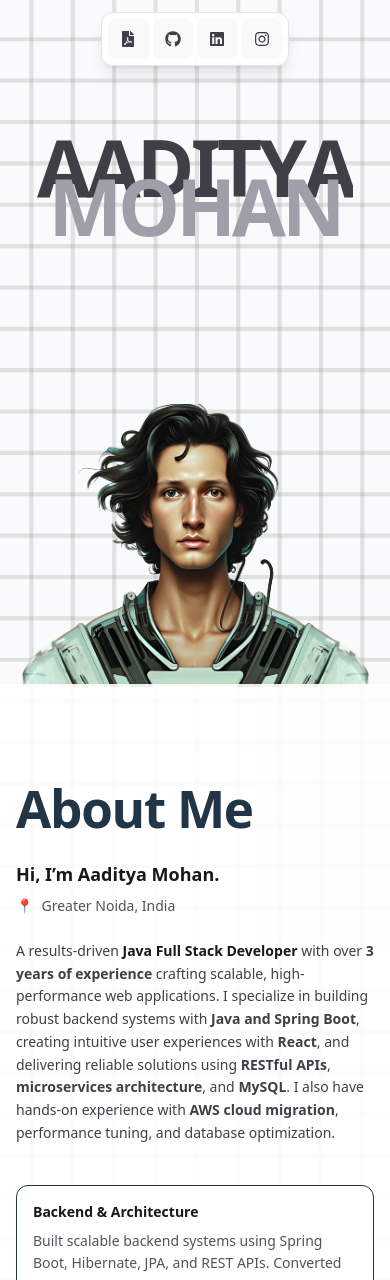
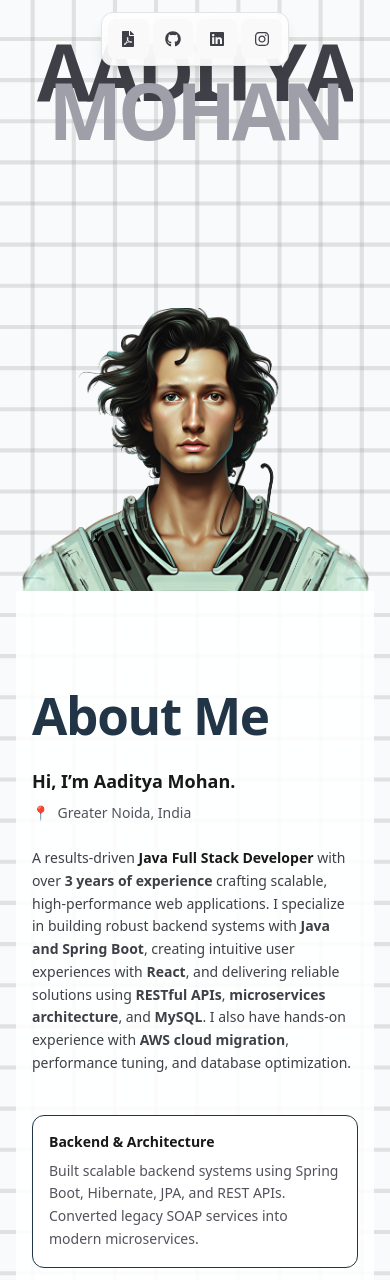
Before and after one commit to AadityaMohan-dev/portfolio-website, a React (Vite) app: page / in a window 390 px wide. Shown: the top 1280 px of the page. Built offline with nearby package versions, Linux system fonts and the light colour scheme.

Commit message:
layout fixses

```diff
--- a/src/component/Dashboard.tsx
+++ b/src/component/Dashboard.tsx
@@ -10,35 +10,39 @@ import useScreenSize from "../hooks/useScreenSize";
 function Dashboard() {
   const { isMobile, isDesktop, isWide } = useScreenSize();
 
+  // Max width for different screens
   const maxWidth = isMobile
-    ? ""
+    ? "w-full"
     : isWide
     ? "max-w-[1600px]"
     : isDesktop
     ? "max-w-[1400px]"
     : "max-w-[1200px]";
 
+  // Horizontal padding for different screens
   const horizontalPadding = isMobile
-    ? "px-0"
+    ? "px-4" // small padding on mobile
     : isWide
     ? "px-16"
     : isDesktop
     ? "px-12"
     : "px-6";
 
+  // Vertical spacing for sections
   const sectionSpacing = isWide
     ? "py-20"
     : isDesktop
     ? "py-16"
     : "py-12";
 
+  // Section wrapper styling
   const sectionWrapper = isMobile
-    ? "w-full"
-    : "rounded-xl border";
+    ? "w-full rounded-none border-0" // remove rounded and border on mobile
+    : "w-full rounded-xl border";
 
   return (
     <div
-      className="relative min-h-[300vh] bg-gray-50"
+      className="relative min-h-screen bg-gray-50"
       style={{
         backgroundImage: `url(${bg})`,
         backgroundRepeat: "no-repeat",
@@ -51,15 +55,13 @@ function Dashboard() {
 
       {/* HOME */}
       <SlideSection z={5}>
-        <section className="h-[81vh] w-full">
-    <Home />
-  </section>
+        <section className={`${isMobile ? "min-h-[60vh]" : "h-[81vh]"} w-full`}>
+          <Home />
+        </section>
       </SlideSection>
 
       {/* CONTENT */}
-      <div
-        className={`relative ${isMobile ? "" : "mx-auto"} ${maxWidth} ${horizontalPadding}`}
-      >
+      <div className={`relative mx-auto ${maxWidth} ${horizontalPadding}`}>
         {/* ABOUT */}
         <SlideSection z={10}>
           <div className={`${sectionWrapper} bg-white/90 ${sectionSpacing}`}>
--- a/src/component/SlideSection.tsx
+++ b/src/component/SlideSection.tsx
@@ -1,24 +1,22 @@
 import { motion } from "framer-motion";
 import type { ReactNode } from "react";
-
-
-/* ------------------ Types ------------------ */
+import useScreenSize from "../hooks/useScreenSize"; // your hook
 
 interface SlideSectionProps {
   children: ReactNode;
   z: number;
 }
 
-/* ------------------ Component ------------------ */
+const SlideSection: React.FC<SlideSectionProps> = ({ children, z }) => {
+  const { isMobile } = useScreenSize();
 
-const SlideSection: React.FC<SlideSectionProps> = ({ children, z }) => {
   return (
     <motion.section
       initial={{ y: 120, opacity: 0 }}
       whileInView={{ y: 0, opacity: 1 }}
       transition={{ duration: 0.8, ease: "easeOut" }}
       viewport={{ once: true }}
-      className="sticky top-24"
+      className={isMobile ? "" : "sticky top-24"} // disable sticky on mobile
       style={{ zIndex: z }}
     >
       <div>
```
